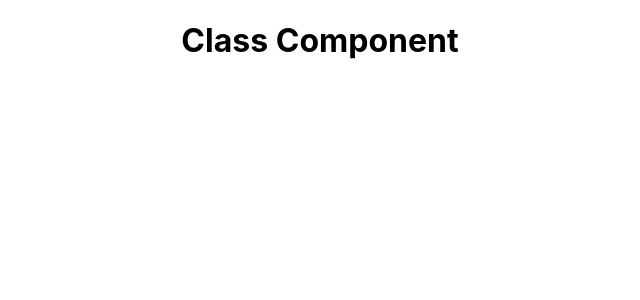
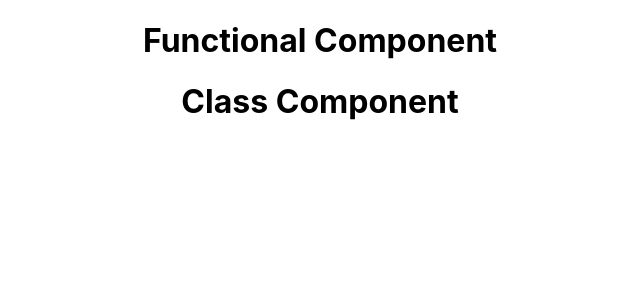
Before and after one commit to mukesh-mahato/Learn-React, a React (Create React App) app: page / in a window 1280 px wide. Shown: the top 300 px of the page, without its empty margins (320-960 px from the left). Built offline with nearby package versions, Linux system fonts and the light colour scheme.

Commit message:
Functional Component

```diff
--- a/src/App.js
+++ b/src/App.js
@@ -1,10 +1,12 @@
 import logo from './logo.svg';
 import './App.css';
 import ClassComponent from './Components/ClassComponent';
+import FunctionalComponent from './Components/FunctionalComponent';
 
 function App() {
   return (
     <div className="App">
+      <FunctionalComponent />
      <ClassComponent/>
     </div>
   );
```
Also changed, not shown: src/Components/FunctionalComponent.js (+9 -0 lines).
